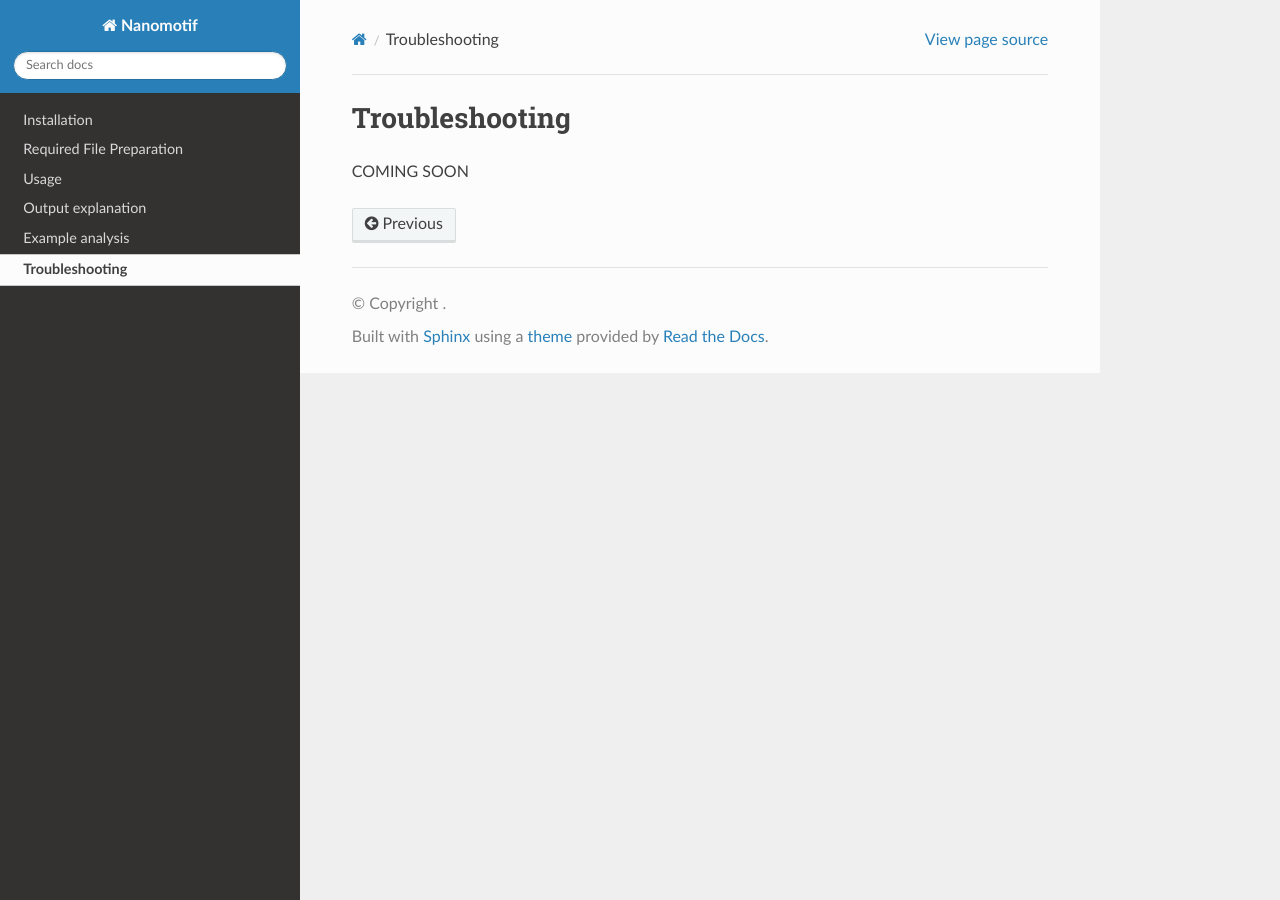
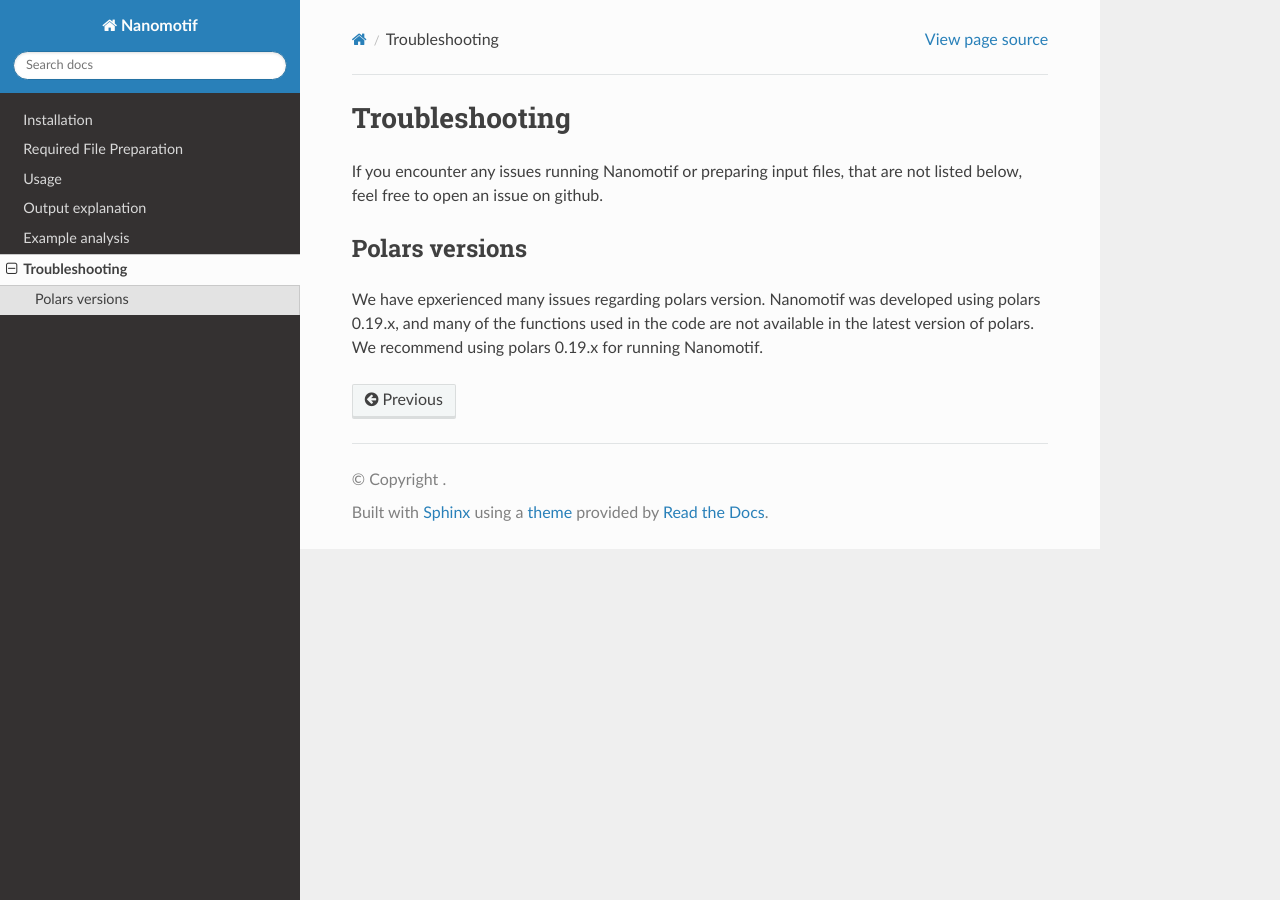
Before and after one commit to MicrobialDarkMatter/nanomotif, a Sphinx documentation site: the page built from docs/source/troubleshooting.md, in a window 1280 px wide. Built offline with Sphinx 7.4.7 and the Read the Docs theme 3.1.0, drawn with Linux system fonts in a browser that asks for light colours.

Commit message:
Update troubleshooting documentation to address Polars version issues

```diff
--- a/docs/source/troubleshooting.md
+++ b/docs/source/troubleshooting.md
@@ -1,4 +1,8 @@
 # Troubleshooting
 
 
-COMING SOON
+If you encounter any issues running Nanomotif or preparing input files, that are not listed below, feel free to open an issue on github.
+
+## Polars versions
+
+We have epxerienced many issues regarding polars version. Nanomotif was developed using polars 0.19.x, and many of the functions used in the code are not available in the latest version of polars. We recommend using polars 0.19.x for running Nanomotif.
```
